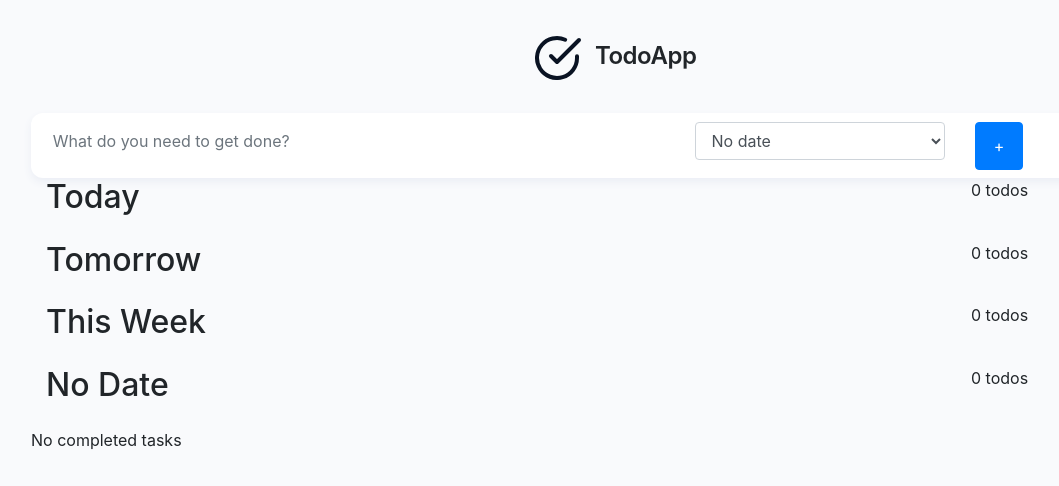
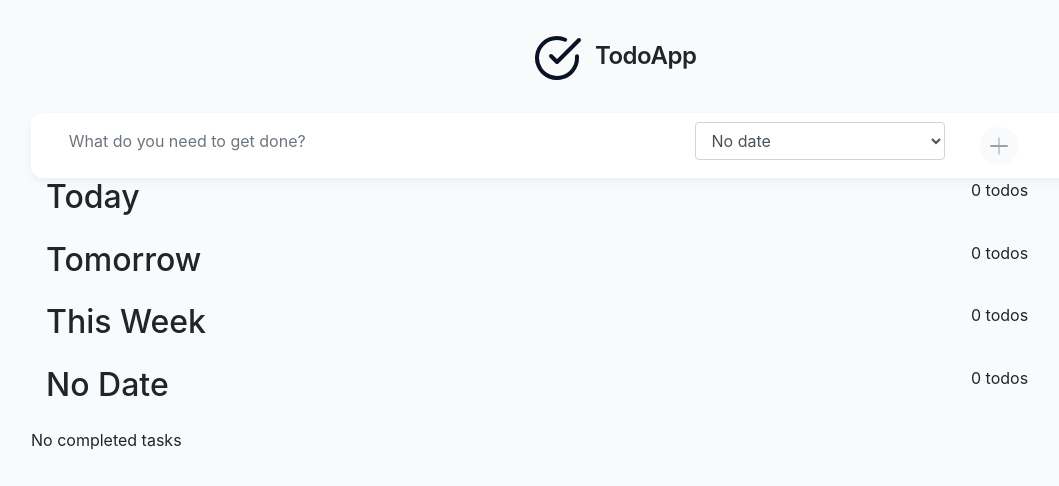
Before and after one commit to aparkening/todo-app, a React (Create React App) app: page / in a window 1280 px wide. Shown: the top 486 px of the page, without its empty margins (54-1113 px from the left). Built offline with nearby package versions, Linux system fonts and the light colour scheme; a web font is replaced by a local one.

Commit message:
Add plus svg to submit button

```diff
--- a/src/App.scss
+++ b/src/App.scss
@@ -44,10 +44,13 @@ header h1 {
   box-shadow: 0px 4px 32px rgba(255, 0, 110, 0.12);
 }
 #newTodo.today input[type=submit] {
+  // background: #FF006E;
+}
+#newTodo.today .btn img {
   background: #FF006E;
 }
 #newTodo .description {
-  padding-left: 1rem;
+  padding-left: 2rem;
 }
 
 input[type=text].form-control {
@@ -60,6 +63,16 @@ input[type=text].form-control {
 #newTodo .btn {
   width: 48px;
   height: 48px;
+  padding: 0;
+  border: 0;
+  // background: url(/images/plus-circle.svg) no-repeat center center;
+  background: none;
+}
+#newTodo .btn svg .plus-circle {
+  fill: #F9FAFB;
+}
+#newTodo .btn svg .plus {
+  stroke: #9D9FA7;
 }
 
 
--- a/src/TodoForm.js
+++ b/src/TodoForm.js
@@ -54,6 +54,7 @@ class TodoForm extends Component {
               onChange={this.handleChange}
               value={this.state.description}
               placeholder="What do you need to get done?"
+              required
             />
           </Col>
 
@@ -76,8 +77,12 @@ class TodoForm extends Component {
           </select>*/}
           {/* <input type="submit" /> */}
           <Col>
-            <Button variant="primary" type="submit">
-              +
+            <Button type="submit">
+            <svg width="48" height="48" viewBox="0 0 48 48" fill="none" xmlns="http://www.w3.org/2000/svg">
+            <path className="plus-circle" d="M43.5 24C43.5 34.7696 34.7696 43.5 24 43.5C13.2304 43.5 4.5 34.7696 4.5 24C4.5 13.2304 13.2304 4.5 24 4.5C34.7696 4.5 43.5 13.2304 43.5 24Z" stroke="white"/>
+            <path className="plus" d="M24 16V32" classstroke-width="2" stroke-linecap="round" stroke-linejoin="round"/>
+            <path className="plus" d="M16 24H32" stroke-width="2" stroke-linecap="round" stroke-linejoin="round"/>
+            </svg>
             </Button>
           </Col>
           </Row>
```
